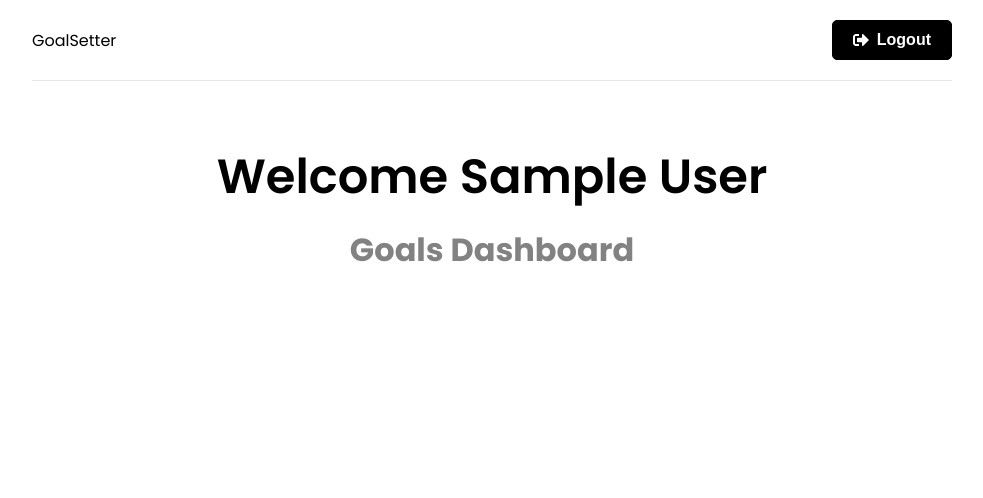
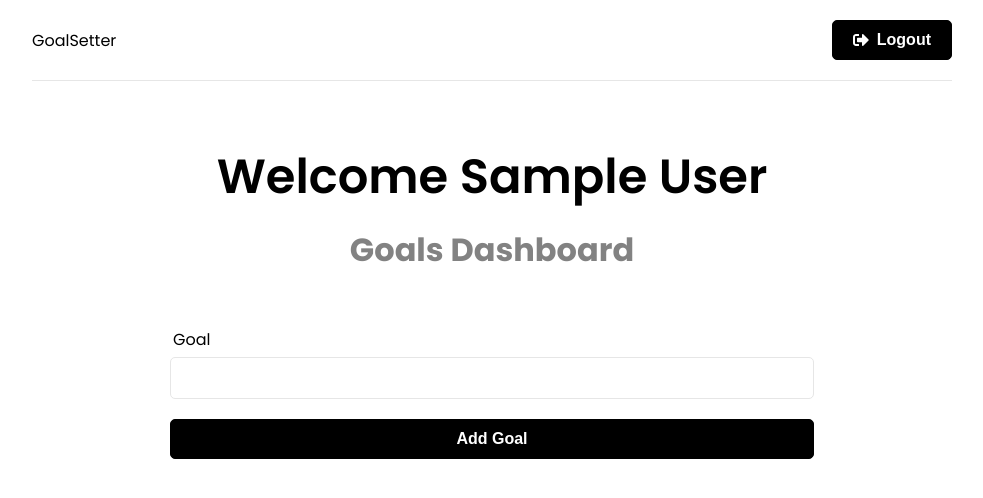
Before and after one commit to ejkim000/mern-tutorial, a React (Create React App) app in the folder frontend/: page / in a window 1280 px wide. Shown: the top 498 px of the page, without its empty margins (148-1131 px from the left). Built offline with nearby package versions, Linux system fonts and the light colour scheme; sample sign-in values are in the browser's storage.

Commit message:
add createGoal

```diff
--- /dev/null
+++ b/frontend/src/components/GoalForm.jsx
@@ -0,0 +1,40 @@
+import { useState } from "react";
+import { useDispatch } from "react-redux";
+import { createGoal } from "../features/goals/goalSlice";
+
+function GoalForm() {
+  const [text, setText] = useState("");
+
+  const dispatch = useDispatch();
+
+  const onSubmit = (e) => {
+    e.preventDefault();
+
+    dispatch(createGoal({ text })); // send text as object (Why?)
+    setText('');
+  };
+
+  return (
+    <section className="form">
+      <form onSubmit={onSubmit}>
+        <div className="form-group">
+          <label htmlFor="text">Goal</label>
+          <input
+            type="text"
+            name="text"
+            id="text"
+            value={text}
+            onChange={(e) => setText(e.target.value)}
+          />
+        </div>
+        <div className="form-group">
+          <button className="btn btn-block" type="submit">
+            Add Goal
+          </button>
+        </div>
+      </form>
+    </section>
+  );
+}
+
+export default GoalForm;
--- a/frontend/src/features/goals/goalService.js
+++ b/frontend/src/features/goals/goalService.js
@@ -0,0 +1,21 @@
+import axios from 'axios';
+
+const API_URL = '/api/goals';
+
+const createGoal = async (goalData, token) => {
+    const config = {
+        headers: {
+            Authorization: `Bearer ${token}`
+        }
+    }
+
+    const response = await axios.post(API_URL, goalData, config);
+
+    return response.data;
+}
+
+const goalService = {
+    createGoal,
+}
+
+export default goalService;
--- a/frontend/src/features/goals/goalSlice.js
+++ b/frontend/src/features/goals/goalSlice.js
@@ -1,4 +1,5 @@
 import { createSlice, createAsyncThunk } from "@reduxjs/toolkit";
+import goalService from "./goalService";
 
 const initialState = {
   goals: [],
@@ -8,12 +9,48 @@
   message: "",
 };
 
+// Create new goal
+export const createGoal = createAsyncThunk(
+  "goals/create",
+  async (goalData, thunkAPI) => {
+    try {
+      // By using thunkAPI, can access to all state
+      const token = thunkAPI.getState().auth.user.token;
+      return await goalService.createGoal(goalData, token);
+
+    } catch (err) {
+      const message =
+        (err.response && err.response.data && err.response.data.message) ||
+        err.message ||
+        err.toString();
+
+      return thunkAPI.rejectWithValue(message);
+    }
+  }
+);
+
 export const goalSlice = createSlice({
   name: "goal",
   initialState,
   reducers: {
     reset: (state) => initialState,
   },
+  extraReducers: (builder) => {
+    builder
+    .addCase(createGoal.pending, (state) => {
+        state.isLoading = true;
+    })
+    .addCase(createGoal.fulfilled, (state, action) => {
+        state.isLoading = false;
+        state.isSuccess = true;
+        state.goals.push(action.payload);
+    })
+    .addCase(createGoal.rejected, (state, action) => {
+        state.isLoading = false;
+        state.isError = true;
+        state.message = action.payload;
+    })
+  },
 });
 
 export const { reset } = goalSlice.actions;
--- a/frontend/src/pages/Dashboard.jsx
+++ b/frontend/src/pages/Dashboard.jsx
@@ -1,6 +1,7 @@
 import { useEffect } from "react";
 import { useNavigate } from "react-router-dom";
 import { useSelector } from "react-redux";
+import GoalForm from "../components/GoalForm";
 
 function Dashboard() {
   const navigate = useNavigate();
@@ -18,6 +19,8 @@
         <h1>Welcome {user && user.name}</h1>
         <p>Goals Dashboard</p>
       </section>
+
+      <GoalForm />
     </>
   );
 }
```
